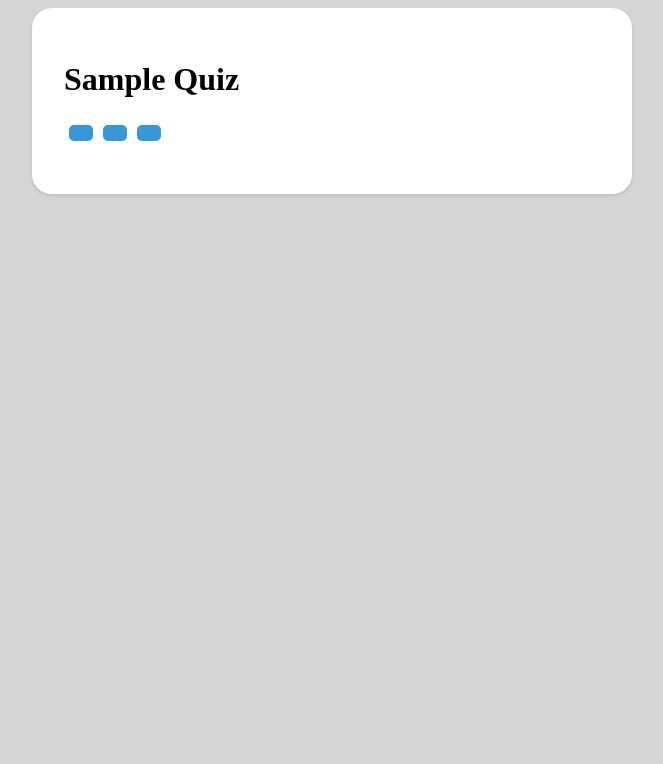
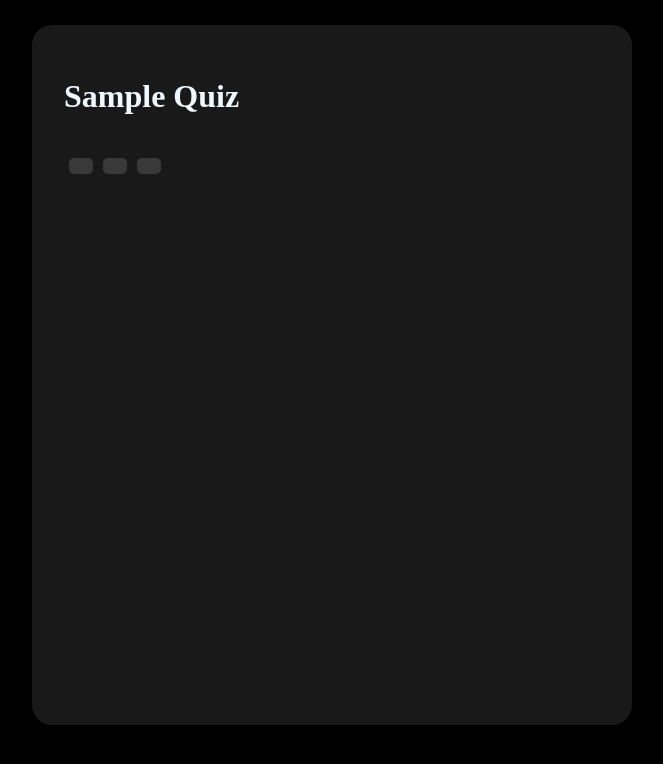
Before and after one commit to jeffkolada/jeffworld-simple-quiz, a website built with webpack: page resources/quiz-panel-v2.html in a window 1280 px wide. Shown: the whole page, without its empty margins (308-971 px from the left). Built offline with nearby package versions, Linux system fonts and the light colour scheme.

Commit message:
update CSS to grey styling

```diff
--- a/resources/quiz-panel-v2.html
+++ b/resources/quiz-panel-v2.html
@@ -6,18 +6,26 @@
     <title>Document</title>
     <style>
       body {
-    background-color: #d5d5d5;
+          background-color: #000000;
+          color: aliceblue;
+          margin: 0;
+          padding: 25px; /* Add padding to the body */
+          box-sizing: border-box; /* Include padding in the body's total width and height */
+          height: 100vh; /* Full viewport height */
       }
 
       .quiz-container {
           box-sizing: border-box;
-    width: 100%;
+          width: calc(100% - 50px); /* Adjust width to account for body padding */
           max-width: 600px;
           margin: 0 auto;
           padding: 2em;
-    background-color: white;
+          background-color: #191919;
           border-radius: 20px;
           box-shadow: 0 2px 4px rgba(0, 0, 0, 0.1);
+          height: calc(100% - 50px); /* Adjust height to account for body padding */
+          display: flex;
+          flex-direction: column; /* Stack children vertically */
       }
 
       .choices {
@@ -29,7 +37,7 @@
           display: block;
           margin: 5px 5px;
           padding: .5em .75em;
-    background-color: #3498db;
+          background-color: #393939;
           color: white;
           border: none;
           border-radius: 5px;
@@ -37,10 +45,10 @@
       }
 
       .choice:hover {
-    background-color: #2980b9;
+          background-color: #4a5056;
       }
+  </style>
 
-    </style>
 </head>
 <body>
   <div class="quiz-container">
```
Also changed, not shown: 1 other file. Lines whose indentation alone changed are shown as unchanged.
